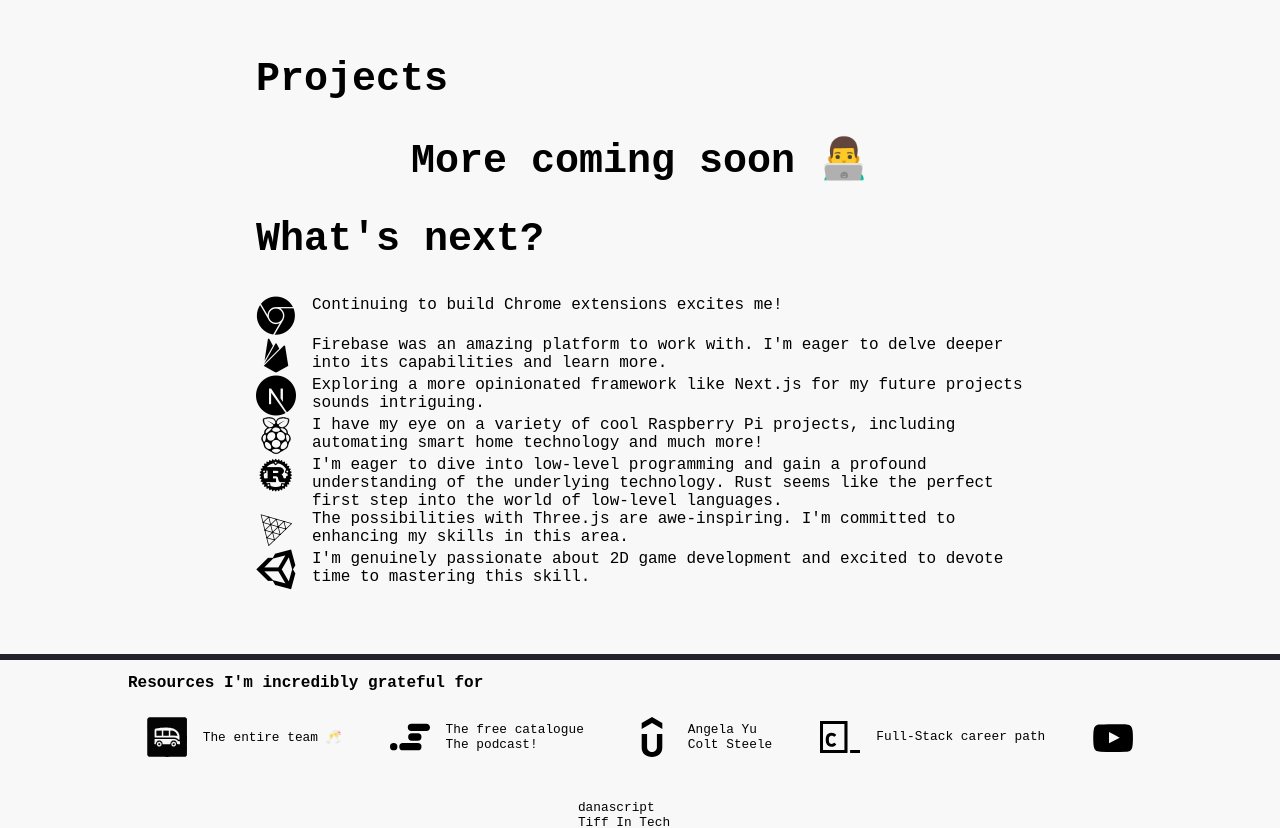
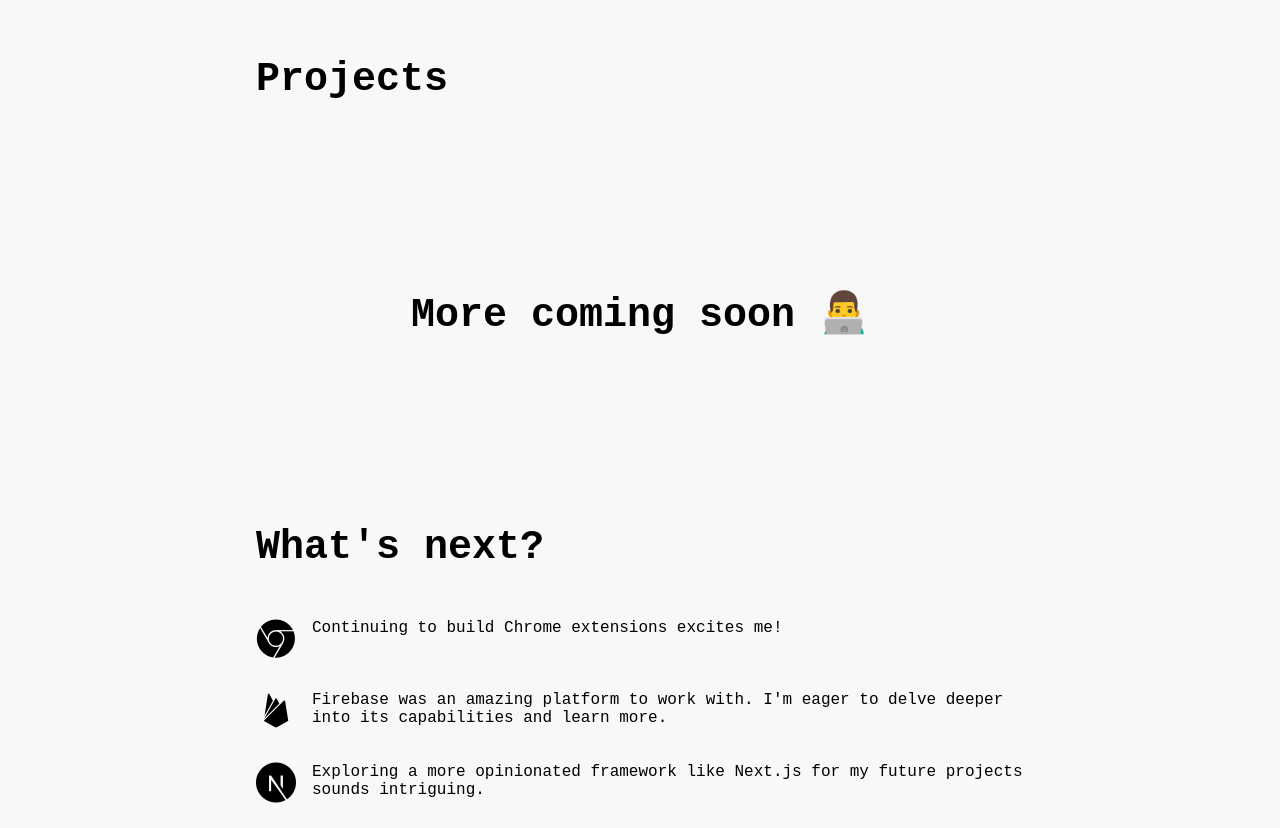
Before and after one commit to zacnation/react-portfolio, a React (Vite) app: page / in a window 1280 px wide. Shown: the part 1540-2368 px from the top of the page. Built offline with nearby package versions, Linux system fonts and the light colour scheme.

Commit message:
Add spacing to projects and what next section

```diff
--- a/src/index.css
+++ b/src/index.css
@@ -204,11 +204,16 @@ section.dark {
 .coming-soon {
   width: max-content;
   margin: 0 auto;
+  padding: 20% 0;
 }
 
 .what-next {
   display: flex;
   flex-direction: column;
+}
+
+.tech-card {
+  padding: 1rem 0;
 }
 
 .what-next i {
```
